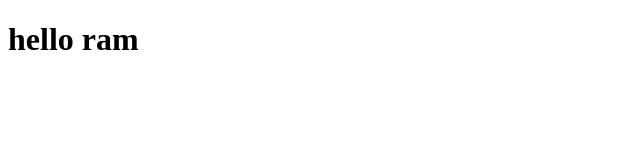
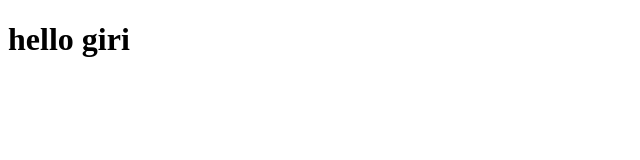
Before and after one commit to Nirjala1212/web, a plain HTML site: page INDEX.HTML in a window 1280 px wide. Shown: the full height of the page, 0-640 px from the left. Drawn offline with Linux system fonts and the light colour scheme.

Commit message:
Third commit

```diff
--- a/INDEX.HTML
+++ b/INDEX.HTML
@@ -6,6 +6,6 @@
     <title>Document</title>
 </head>
 <body>
-    <h1>hello ram</h1>
+    <h1>hello giri</h1>
 </body>
 </html>
```
